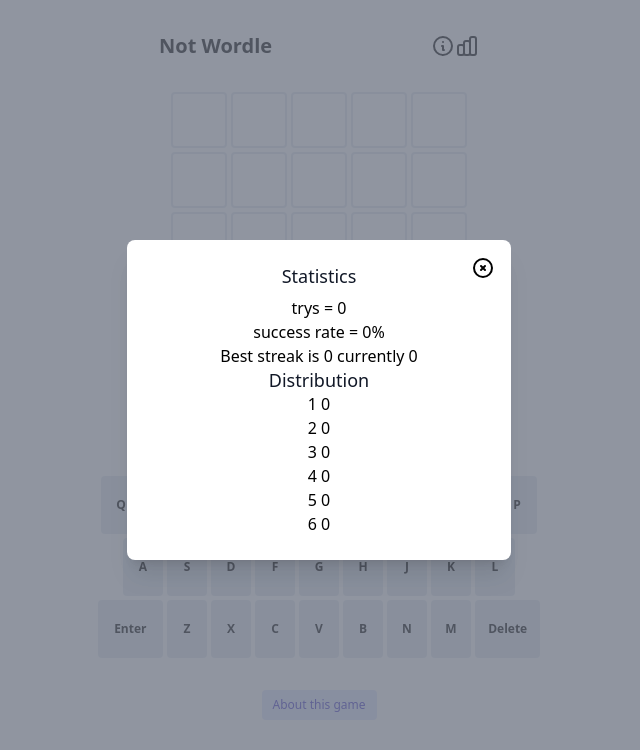
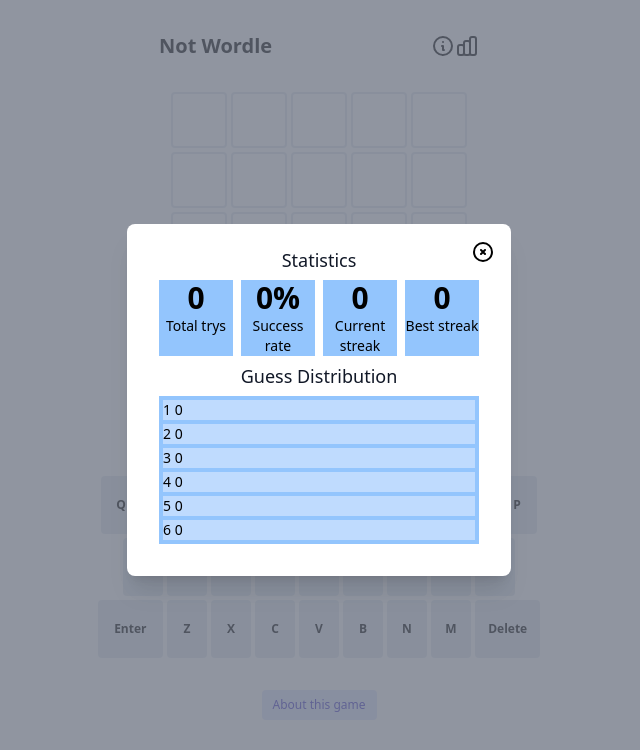
Before and after one commit to smartcoder0305/react-wordle, a React (Create React App) app: page / in a window 1280 px wide. Both pictures are taken after a click on the icon 788 px from the left and 46 px from the top of the page. Shown: the top 750 px of the page, without its empty margins (321-961 px from the left). Built offline with nearby package versions, Linux system fonts and the light colour scheme.

Commit message:
Part 1 of dialog OK need histogram

```diff
--- a/src/components/modals/StatsModal.tsx
+++ b/src/components/modals/StatsModal.tsx
@@ -2,6 +2,10 @@ import { Fragment } from 'react'
 import { Dialog, Transition } from '@headlessui/react'
 import { XCircleIcon } from '@heroicons/react/outline'
 import { trys, successRate, currentStreak, bestStreak } from '../../lib/stats'
+
+//const boxItem = ( label: string, value: string ) => {
+//  return ()
+// }
 
 type Props = {
   isOpen: boolean
@@ -63,23 +67,50 @@ export const StatsModal = ({ isOpen, handleClose, stats }: Props) => {
                   >
                     Statistics
                   </Dialog.Title>
-                  <div className="mt-2">
-                    <p>trys = {String(trys(stats))}</p>
-                    <p>success rate = {String(successRate(stats))}%</p>
-                    <p>Best streak is {String(bestStreak(stats))} currently {String(currentStreak(stats))}</p>
+                  <div className="flex justify-center m-1">
+                    <div className="items-center justify-center m-1 w-1/4 bg-blue-300">
+                      <div className="text-3xl font-bold">{String(trys(stats))} </div>
+                      <div className="text-sm">Total trys</div>
+                    </div>
+                    <div className="items-center justify-center m-1 w-1/4 bg-blue-300">
+                      <div className="text-3xl font-bold">{String(successRate(stats))}% </div>
+                      <div className="text-sm">Success rate</div>
+                    </div>
+                    <div className="items-center justify-center m-1 w-1/4 bg-blue-300">
+                      <div className="text-3xl font-bold">{String(currentStreak(stats))}</div>
+                      <div className="text-sm">Current streak</div>
+                    </div>
+                    <div className="items-center justify-center m-1 w-1/4 bg-blue-300">
+                      <div className="text-3xl font-bold">{String(bestStreak(stats))}</div>
+                      <div className="text-sm">Best streak</div>
+                    </div>
                   </div>
                   <Dialog.Title
                     as="h3"
                     className="text-lg leading-6 font-medium text-gray-900"
                   >
-                  Distribution
+                  Guess Distribution
                   </Dialog.Title>
-                    <p>1 {String(stats[0])}</p>
-                    <p>2 {String(stats[1])}</p>
-                    <p>3 {String(stats[2])}</p>
-                    <p>4 {String(stats[3])}</p>
-                    <p>5 {String(stats[4])}</p>
-                    <p>6 {String(stats[5])}</p>
+                  <div className="columns-1 justify-left m-2 bg-blue-300 text-sm">
+                    <div className="flex justify-left m-1 bg-blue-200">
+                      <div>1 {String(stats[0])}</div>
+                    </div>
+                    <div className="flex justify-left m-1 bg-blue-200">
+                      <div>2 {String(stats[1])}</div>
+                    </div>
+                    <div className="flex justify-left m-1 bg-blue-200">
+                      <div>3 {String(stats[2])}</div>
+                    </div>
+                    <div className="flex justify-left m-1 bg-blue-200">
+                      <div>4 {String(stats[3])}</div>
+                    </div>
+                    <div className="flex justify-left m-1 bg-blue-200">
+                      <div>5 {String(stats[4])}</div>
+                    </div>
+                    <div className="flex justify-left m-1 bg-blue-200">
+                      <div>6 {String(stats[5])}</div>
+                    </div>
+                  </div>
                 </div>
               </div>
             </div>
```
